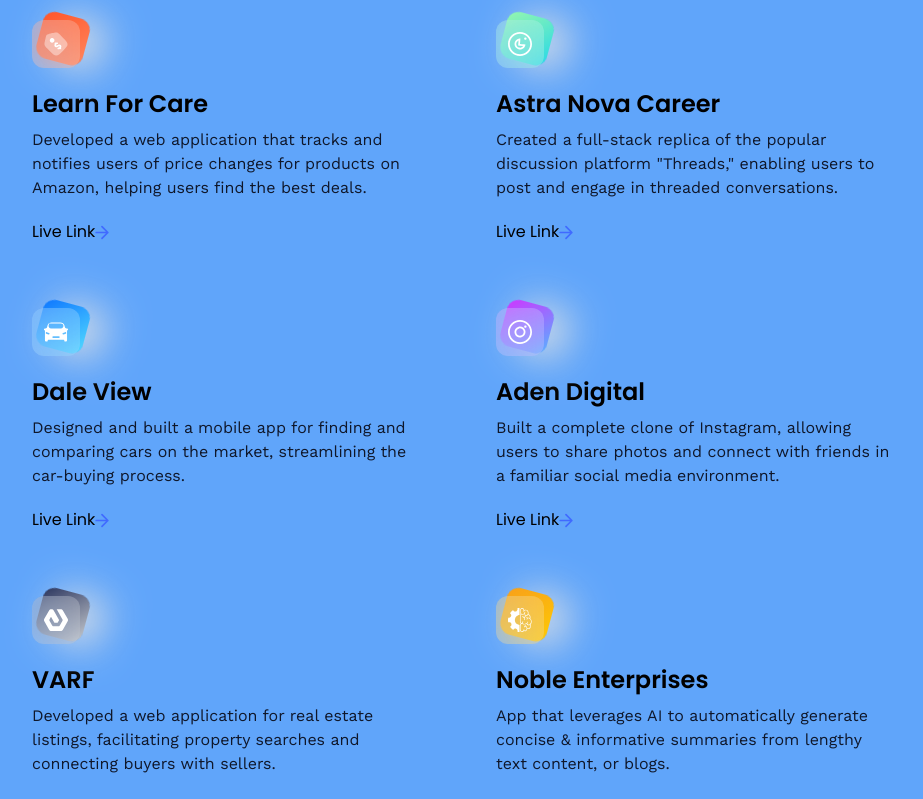
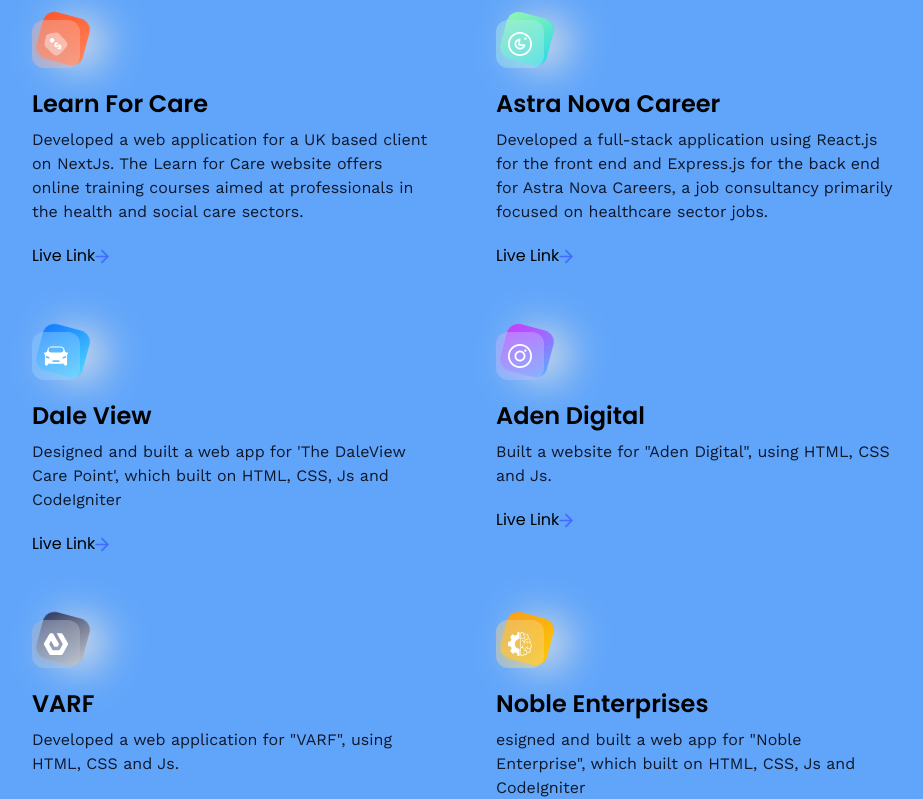
Before and after one commit to KiranJohns/ORCA-Technologies, a React (Vite) app: page /projects in a window 1280 px wide. Shown: the part 440-1239 px from the top of the page, without its empty margins (160-1083 px from the left). Built offline with nearby package versions, Linux system fonts and the light colour scheme.

Commit message:
pro update

```diff
--- a/src/constants/index.js
+++ b/src/constants/index.js
@@ -187,42 +187,42 @@
         iconUrl: pricewise,
         theme: 'btn-back-red',
         name: 'Learn For Care',
-        description: 'Developed a web application that tracks and notifies users of price changes for products on Amazon, helping users find the best deals.',
+        description: 'Developed a web application for a UK based client on NextJs. The Learn for Care website offers online training courses aimed at professionals in the health and social care sectors.',
         link: 'https://learnforcare.co.uk/',
     },
     {
         iconUrl: threads,
         theme: 'btn-back-green',
         name: 'Astra Nova Career',
-        description: 'Created a full-stack replica of the popular discussion platform "Threads," enabling users to post and engage in threaded conversations.',
+        description: 'Developed a full-stack application using React.js for the front end and Express.js for the back end for Astra Nova Careers, a job consultancy primarily focused on healthcare sector jobs.',
         link: 'https://www.astranova.co.in/',
     },
     {
         iconUrl: car,
         theme: 'btn-back-blue',
         name: 'Dale View',
-        description: 'Designed and built a mobile app for finding and comparing cars on the market, streamlining the car-buying process.',
-        link: 'https://github.com/adrianhajdin/project_next13_car_showcase',
+        description: "Designed and built a web app for 'The DaleView Care Point', which built on HTML, CSS, Js and CodeIgniter",
+        link: 'https://carepoint.daleview.in',
     },
     {
         iconUrl: snapgram,
         theme: 'btn-back-pink',
         name: 'Aden Digital',
-        description: 'Built a complete clone of Instagram, allowing users to share photos and connect with friends in a familiar social media environment.',
-        link: 'https://vizhinjamvarf.com/',
+        description: 'Built a website for "Aden Digital", using HTML, CSS and Js. ',
+        link: 'https://vizhinjamvarf.com',
     },
     {
         iconUrl: estate,
         theme: 'btn-back-black',
         name: 'VARF',
-        description: 'Developed a web application for real estate listings, facilitating property searches and connecting buyers with sellers.',
-        link: 'https://github.com/adrianhajdin/projects_realestate',
+        description: 'Developed a web application for "VARF", using HTML, CSS and Js.',
+        link: 'https://vizhinjamvarf.com',
     },
     {
         iconUrl: summiz,
         theme: 'btn-back-yellow',
         name: 'Noble Enterprises',
-        description: 'App that leverages AI to automatically generate concise & informative summaries from lengthy text content, or blogs.',
-        link: 'https://github.com/adrianhajdin/project_ai_summarizer',
+        description: 'esigned and built a web app for "Noble Enterprise", which built on HTML, CSS, Js and CodeIgniter',
+        link: 'https://www.nobleenterprises.co'
     }
 ];
```
